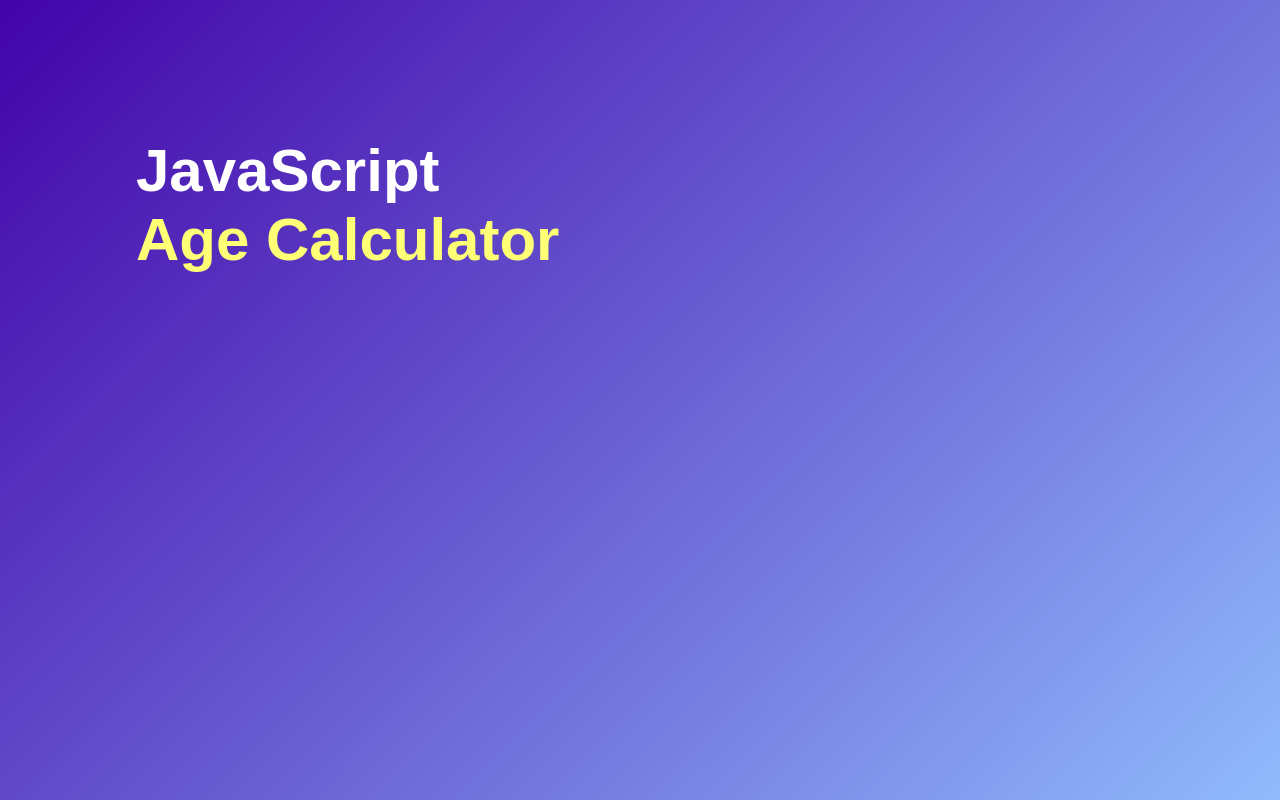
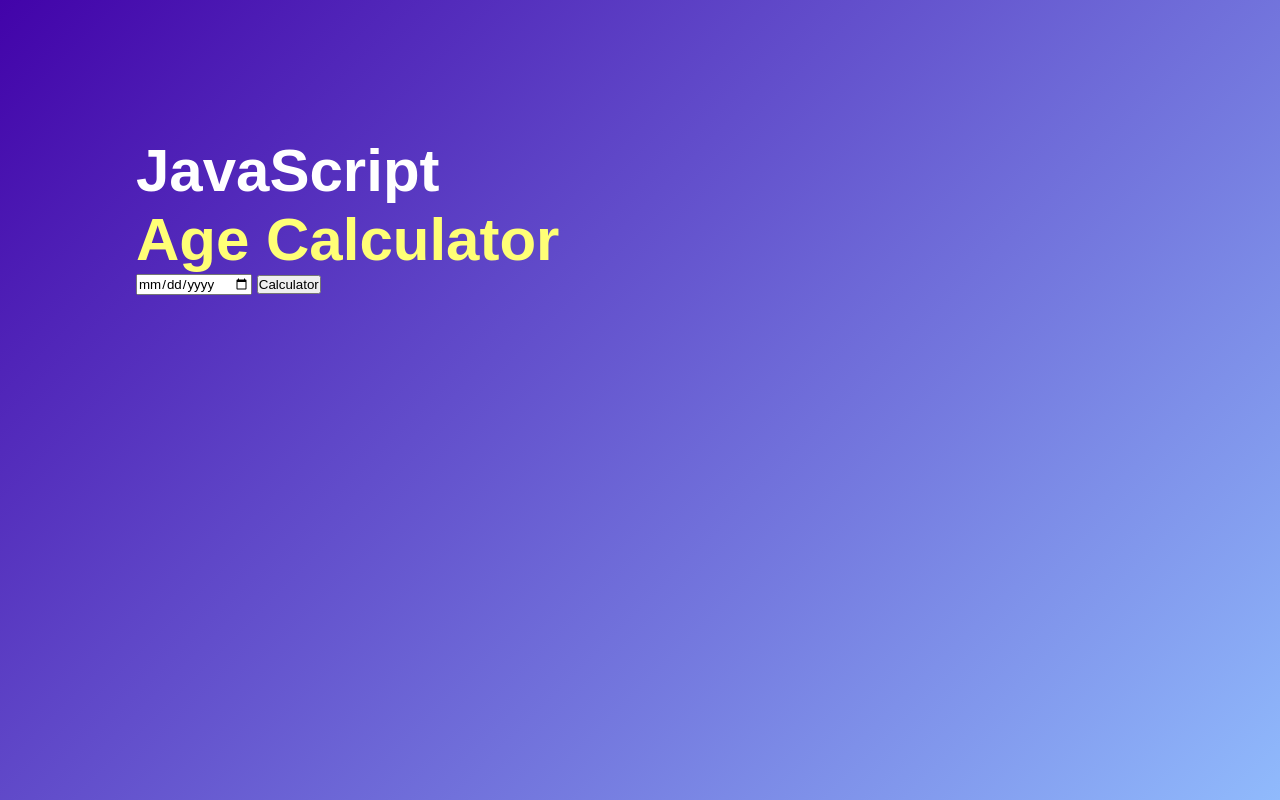
Before and after one commit to mccarthykeelan/JavaScript-Mini-Projects, a plain HTML site: page projects/AgeCalculator/index.html in a window 1280 px wide. Drawn offline with Linux system fonts and the light colour scheme.

Commit message:
add input form for date

```diff
--- a/projects/AgeCalculator/index.html
+++ b/projects/AgeCalculator/index.html
@@ -13,6 +13,10 @@
     <div class="container">
         <div class="calculator">
             <h1>JavaScript<br> <span>Age Calculator</span></h1>
+            <div class="input-box">
+                <input type="date" id="date">
+                <button id="calculate">Calculator</button>
+            </div>
         </div>
     </div>
 
```
